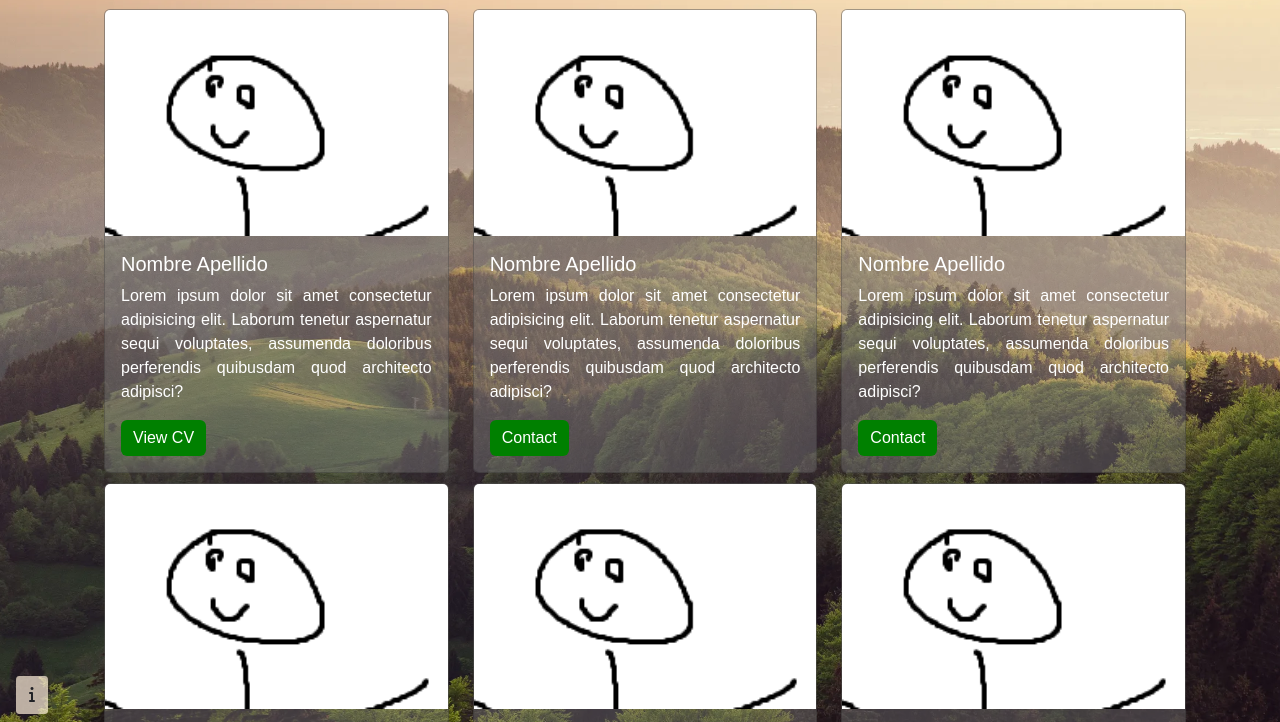
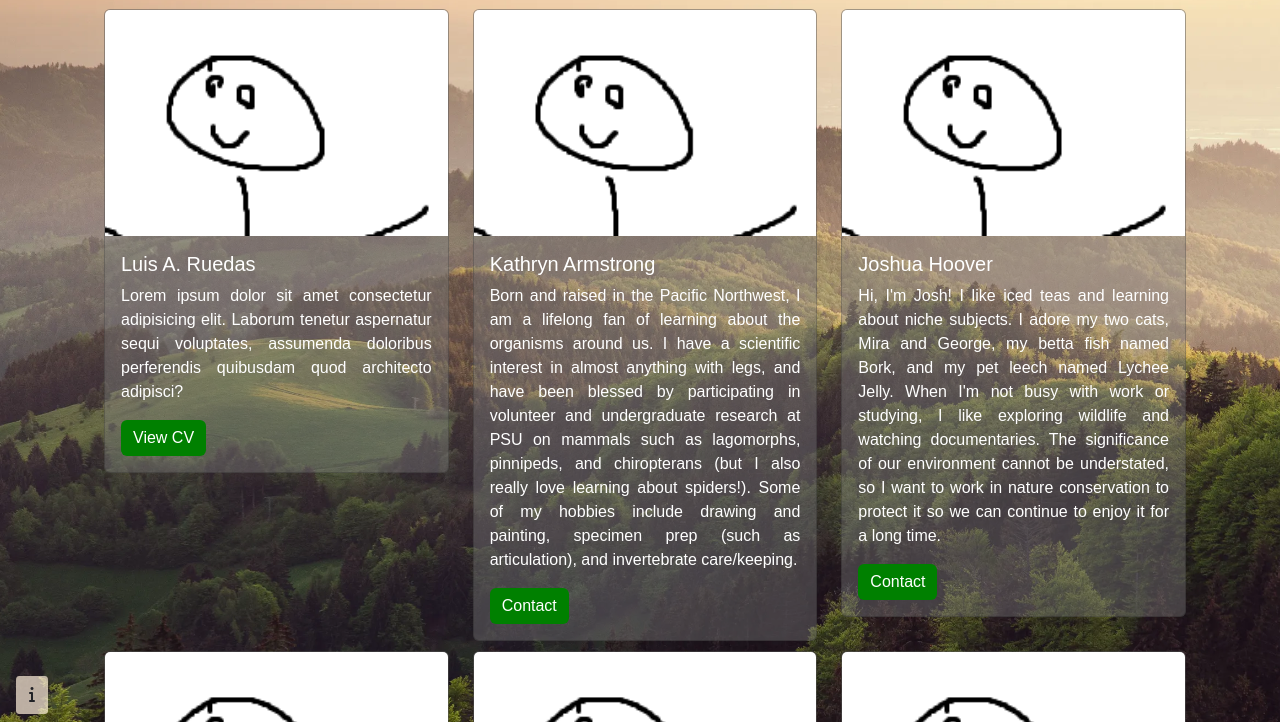
Before and after one commit to LuisRuedas1/Luis_Ruedas, a plain HTML site: page whoweare.html in a window 1280 px wide. Shown: the part 70-792 px from the top of the page. Drawn offline with nearby package versions, Linux system fonts and the light colour scheme; a web font is replaced by a local one.

Commit message:
Update whoweare.html
Names and student blurbs added

```diff
--- a/whoweare.html
+++ b/whoweare.html
@@ -59,7 +59,7 @@
                     <div class="card">
                         <img src="images/persona.png" class="card-img-top imgProfile" alt="...">
                         <div class="card-body">
-                          <h5 class="card-title">Nombre Apellido</h5>
+                          <h5 class="card-title">Luis A. Ruedas</h5>
                           <p class="card-text">Lorem ipsum dolor sit amet consectetur adipisicing elit. Laborum tenetur aspernatur sequi voluptates, assumenda doloribus perferendis quibusdam quod architecto adipisci?</p>
                           <a href="CV.html" class="btn btn-primary contactBtn">View CV</a>
                         </div>
@@ -69,8 +69,8 @@
                     <div class="card">
                         <img src="images/persona.png" class="card-img-top" alt="...">
                         <div class="card-body">
-                          <h5 class="card-title">Nombre Apellido</h5>
-                          <p class="card-text">Lorem ipsum dolor sit amet consectetur adipisicing elit. Laborum tenetur aspernatur sequi voluptates, assumenda doloribus perferendis quibusdam quod architecto adipisci?</p>
+                          <h5 class="card-title">Kathryn Armstrong</h5>
+                          <p class="card-text">Born and raised in the Pacific Northwest, I am a lifelong fan of learning about the organisms around us. I have a scientific interest in almost anything with legs, and have been blessed by participating in volunteer and undergraduate research at PSU on mammals such as lagomorphs, pinnipeds, and chiropterans (but I also really love learning about spiders!). Some of my hobbies include drawing and painting, specimen prep (such as articulation), and invertebrate care/keeping.</p>
                           <a href="#" class="btn btn-primary contactBtn">Contact</a>
                         </div>
                       </div>
@@ -79,8 +79,8 @@
                     <div class="card">
                         <img src="images/persona.png" class="card-img-top" alt="...">
                         <div class="card-body">
-                          <h5 class="card-title">Nombre Apellido</h5>
-                          <p class="card-text">Lorem ipsum dolor sit amet consectetur adipisicing elit. Laborum tenetur aspernatur sequi voluptates, assumenda doloribus perferendis quibusdam quod architecto adipisci?</p>
+                          <h5 class="card-title">Joshua Hoover</h5>
+                          <p class="card-text">Hi, I'm Josh! I like iced teas and learning about niche subjects. I adore my two cats, Mira and George, my betta fish named Bork, and my pet leech named Lychee Jelly. When I'm not busy with work or studying, I like exploring wildlife and watching documentaries. The significance of our environment cannot be understated, so I want to work in nature conservation to protect it so we can continue to enjoy it for a long time.</p>
                           <a href="#" class="btn btn-primary contactBtn">Contact</a>
                         </div>
                       </div>
```
